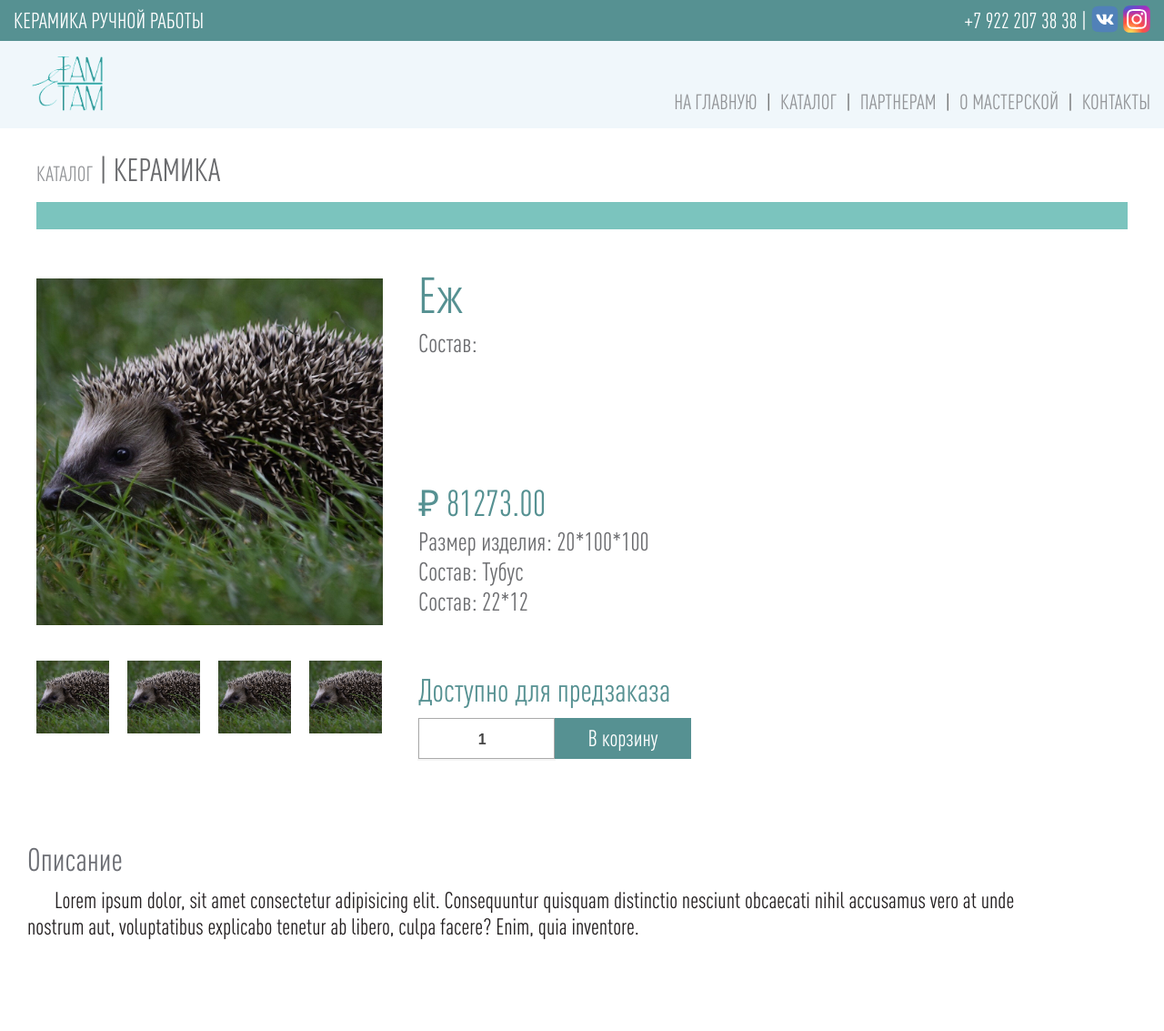
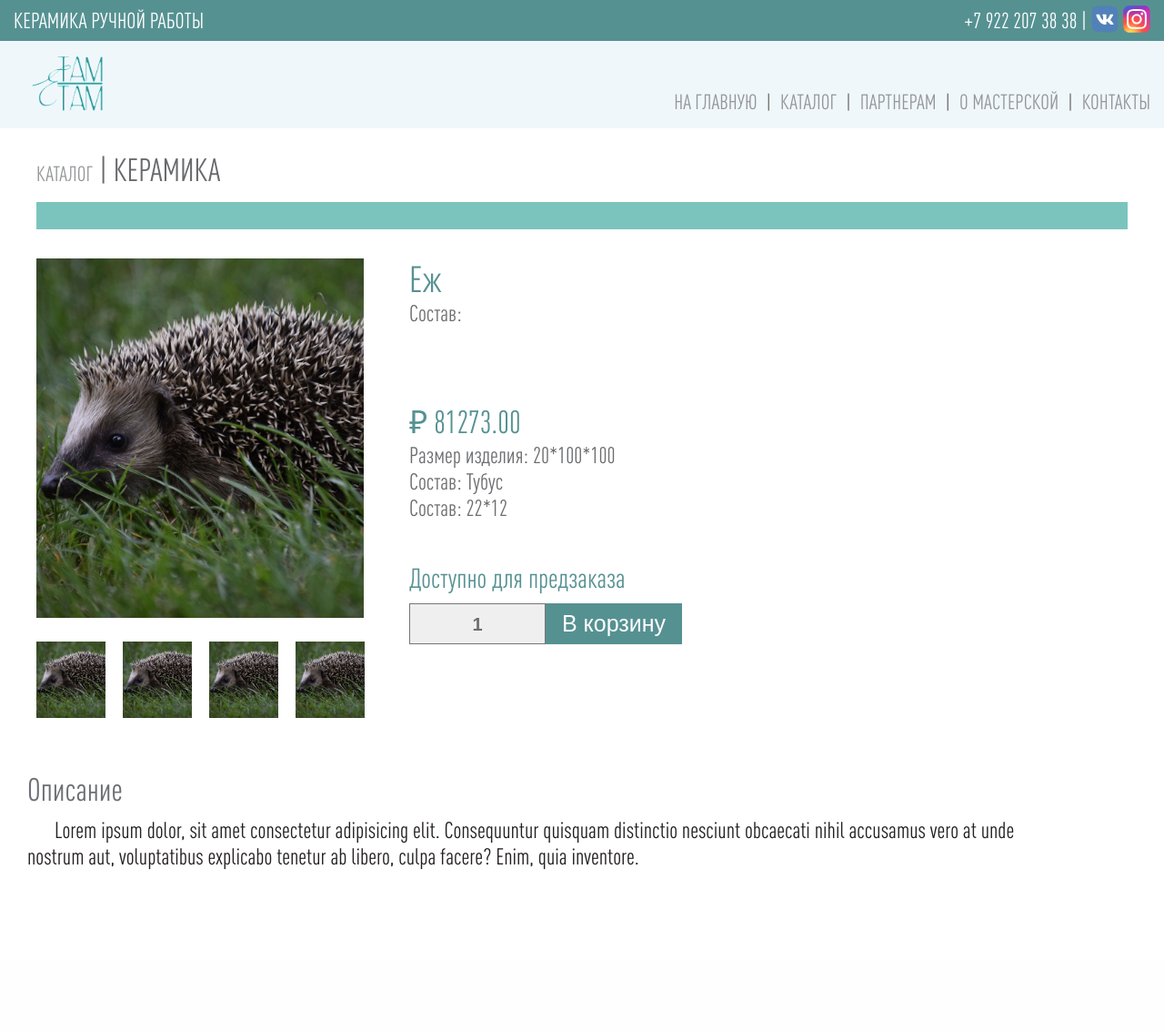
Before and after one commit to retxrika/Ceramic-Project, a Django app: a page that uses catalog/templates/catalog/product_detail.html in a window 1280 px wide. Shown: the whole page at 91% size. After the commit the page ends 956 px from the top, so only its background shows below. Run offline with Django 3.2, Linux system fonts and the light colour scheme; data comes from the database, SQL or seed files in the repository; some web fonts are replaced.

Commit message:
Исправление product_detail, косметические исправления на других страницах

```diff
--- a/catalog/templates/catalog/product_detail.html
+++ b/catalog/templates/catalog/product_detail.html
@@ -11,47 +11,43 @@
 
     <hr class="product-line">
 
-    <div class="product-detail">
-        <div>
-            <div class="product-detail-images-top">
+    <div class="product">
+        <div class="product-images">
+            <img src="{{ product.image.url }}" alt="">
+            <div class="product-images-bottom">
                 <a href="{% url 'catalog:product_detail' product.slug %}">
-                    <img src="{{ product.image.url }}" alt="" height="381" width="381">
-                </a>
-            </div>
-            <div class="product-detail-images-bottom">
-                <a href="{% url 'catalog:product_detail' product.slug %}">
-                    <img src="{{ product.image.url }}" alt="" height="80" width="80">
+                    <img src="{{ product.image.url }}" alt="">
                 </a>
                 <a href="{% url 'catalog:product_detail' product.slug %}">
-                    <img src="{{ product.image.url }}" alt="" height="80" width="80">
+                    <img src="{{ product.image.url }}" alt="">
                 </a>
                 <a href="{% url 'catalog:product_detail' product.slug %}">
-                    <img src="{{ product.image.url }}" alt="" height="80" width="80">
+                    <img src="{{ product.image.url }}" alt="">
                 </a>
                 <a href="{% url 'catalog:product_detail' product.slug %}">
-                    <img src="{{ product.image.url }}" alt="" height="80" width="80">
+                    <img src="{{ product.image.url }}" alt="">
                 </a>
             </div>
         </div>
 
-        <div class="product-detail-info">
-            <h3 class="product-detail-info-title">{{ product.title }}</h3>
-            <div class="product-detail-info-compos">
-                <p class="product-detail-info-compos-title">Состав:</p>
-                <p class='product-detail-info-compos-price'>₽ {{ product.price }}</p>
-                <div class="product-detail-info-compos-chars">
+        <div class="product-info">
+            <h3>{{ product.title }}</h3>
+            <div class="product-info-compos">
+                <p>Состав:</p>
+                <p class='product-info-compos-price'>₽ {{ product.price }}</p>
+                <div class="product-info-compos-chars">
                     <p>Размер изделия: 20*100*100</p>
                     <p>Состав: Тубус</p>
                     <p>Состав: 22*12</p>
                 </div>
             </div>
-            <div class="product-detail-info-order">
+            <div class="product-info-order">
                 <h4>Доступно для предзаказа</h4>
                 <form action="{% url 'cart:cart_add' product.id %}" method="post">
-                    <div class="product-detail-info-order-add-cart">
+                    <div class="product-info-order-add-cart">
                         <p id="w">{{ cart_product_form }}</p>
                         {% csrf_token %}
-                        <input type="submit" value="В корзину" class="product-detail-info-add-cart-btn">
+                        <input type="submit" value="В корзину" class="product-info-add-cart-btn">
                     </div>
                 </form>
             </div>
--- a/main/templates/main/contact.html
+++ b/main/templates/main/contact.html
@@ -6,6 +6,7 @@
             <h2 class="title-of-page">
                 Контакты
             </h2>
+            <div class="contacts-block-info">
                 <h3>
                     Адрес мастерской
                 </h3>
@@ -15,6 +16,7 @@
                     mulki.pridumki@gmail.com
                 </p>
             </div>
+        </div>
         <div class="contacts-maps-container">
             <iframe src="https://yandex.ru/map-widget/v1/-/CCUNb6uUgC" width="100%" height="500px" frameborder="0" allowfullscreen="true" style="position:relative;"></iframe>
         </div>
--- a/static/css/style.css
+++ b/static/css/style.css
@@ -557,11 +557,10 @@
 .add-to-cart {
     background-color: #569192;
     border: 0 none;
-    width: 100px;
+    width: 110px;
     height: 35px;
     border-style: solid;
     color: #FFFFFF;
-    border-radius: 0.3em;
 }
 
 
@@ -600,80 +599,74 @@ hr.product-line {
     margin-bottom: 10px;
 }
 
-.product-detail {
-    display: flex;
-    padding-bottom: 50px;
-    align-items: center;
+.product {
+    display: grid;
+    grid-template-columns: 1fr 2fr;
+    font-family: 'DINPro-CondensedMedium', "Segoe UI", Arial, Helvetica, sans-serif;
+    font-size: 24px;
+    margin: 32px 0;
 }
 
-.product-detail-images-top {
-    padding-bottom: 25px;
+.product-images > img {
+    width: 90%;
+    height: auto;
 }
 
-.product-detail-images-bottom {
-    margin-left: -10px;
+.product-images-bottom {
     display: flex;
+    padding: 20px;
+    margin-left: -20px;
 }
 
-.product-detail-images-bottom a {
-    margin: 10px;
+.product-images-bottom img {
+    width: 80%;
+    height: auto;
 }
 
-.product-detail-info {
-    width: 60%;
-    margin: 30px;
+.product-info {
+    margin-left: 10px;
 }
 
-.product-detail-info-title {
-    font-family: 'DINPro-CondensedMedium';
-    font-weight: 500;
-    font-size: 55px;
+.product-info h3 {
+    font-size: 40px;
     color: #569192;
-    padding-bottom: 5px;
+    font-weight: normal;
 }
 
-.product-detail-info-compos {
-    padding-bottom: 20px;
+.product-info-compos {
+    padding-bottom: 35px;
 }
 
-.product-detail-info-compos-title{
-    font-family: 'DINPro-CondensedMedium';
-    font-size: 28px;
+.product-info-compos > p:first-child{
+    font-size: 25px;
     color: #6C6D70;
-    padding-bottom: 130px;
-    font-weight: 500;
+    padding-bottom: 80px;
 }
 
-.product-detail-info-compos-price {
-    font-family: 'DINPro-CondensedMedium';
-    font-size: 40px;
+.product-info-compos-price {
+    font-size: 35px;
     color: #569192;
 }
 
-.product-detail-info-compos-chars {
-    padding-bottom: 30px;
-}
-
-.product-detail-info-order h4 {
-    font-family: 'DINPro-CondensedMedium';
-    font-weight: 550;
-    font-size: 35px;
-    margin: 10px auto;
-    color: #569192;
-}
-
-.product-detail-info-compos-chars p {
-    font-family: 'DINPro-CondensedMedium';
-    font-size: 28px;
+.product-info-compos-chars p {
+    font-size: 25px;
     color: #6C6D70;
 }
 
-.product-detail-info-order-add-cart {
+.product-info-order h4 {
+    font-size: 30px;
+    margin: 10px auto;
+    color: #569192;
+    font-weight: normal;
+}
+
+
+.product-info-order-add-cart {
     display: flex;
     align-items: center;
 }
 
-.product-detail-info-add-cart-btn {
+.product-info-add-cart-btn {
     background-color: #569192;
     border: 0 none;
     width: 150px;
@@ -681,12 +674,11 @@ hr.product-line {
     border-style: solid;
     color: #FFFFFF;
     font-size: 25px;
-    font-family: 'DINPro-CondensedMedium';
 }
 
 #w {
     width: 150px;
-    height: 45px;;
+    height: 45px;
 }
 
 #w label{
@@ -694,26 +686,13 @@ hr.product-line {
 }
 
 #id_quantity {
-    display: flex;
     text-align-last: center;
-    font-size: 16px;
-    font-family: sans-serif;
-    font-weight: 700;
-    color: #444;
-    padding: .6em 1.4em .5em .8em; width: 100%;
-    max-width: 100%;
+    font-size: 20px;
+    font-weight: bold;
+    width: 100%;
     height: 45px;
-    box-sizing: border-box;
-    margin: 0;
-    border: 1px solid #aaa;
-    box-shadow: 0 1px 0 1px rgba(0,0,0,.04);
-    -moz-appearance: none;
     -webkit-appearance: none;
-    appearance: none;
-    background-color: #fff;
-    background-repeat: no-repeat, repeat;
-    /* background-position: right .7em top 50%, 0 0; */
-    background-size: .65em auto, 100%;
+    color: #6C6D70;
 }
 
 .product-descriprion {
@@ -959,8 +938,11 @@ button.cart-cost-pay:active {
     font-family: 'DINPro-CondensedMedium', "Segoe UI", Arial, Helvetica, sans-serif;
     font-size: 24px;
     width: 100%;
-    max-width: fit-content;
     margin: 0 auto;
+}
+
+.contacts-block-info {
+    margin-left: 190px;
 }
 
 .contacts-maps-container {
```
Lines whose indentation alone changed are shown as unchanged.
